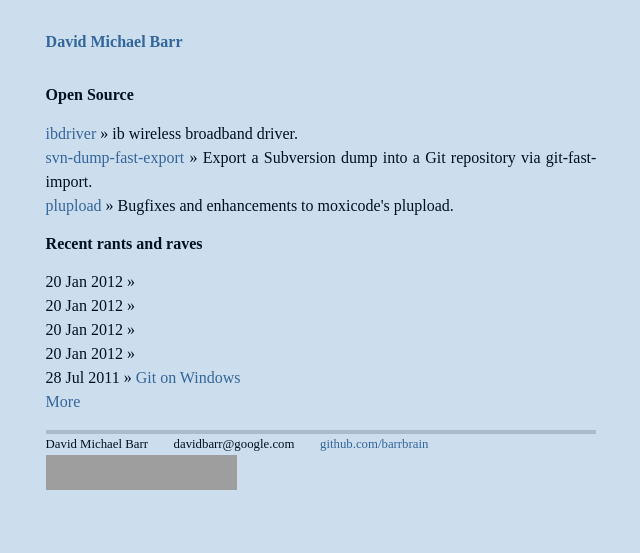
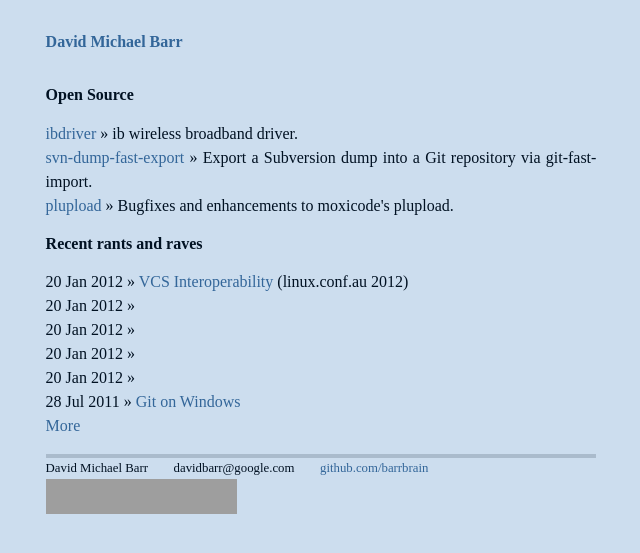
Before and after one commit to barrbrain/barrbrain.github.com, a Jekyll site: the page built from index.html, in a window 1280 px wide, cut to the strip 0-553 px from the top of the page. Shown: the whole strip, without its empty margins (319-959 px from the left). Built offline with Jekyll 4.4.1, drawn with Linux system fonts in a browser that asks for light colours; comment, search, counter and statistics services are not loaded; grey boxes are pictures that could not be loaded.

Commit message:
Link to LCA 2012 talk.
Signed-off-by: David Barr <davidbarr@google.com>

```diff
--- a/index.html
+++ b/index.html
@@ -14,6 +14,7 @@
 
   <h1>Recent rants and raves</h1>
   <ul class="posts">
+    <li><span>20 Jan 2012</span> <a href="vcs-interoperability.html">VCS Interoperability</a> (linux.conf.au 2012) <g:plusone size="small" href="http://github.com/barrbrain/vcs-interoperability.html" /></li>
     {% for post in site.posts limit:5 %}
       <li><span>{{ post.date | date_to_string }}</span> <a href="{{ post.url }}">{{ post.title }}</a> <g:plusone size="small" href="http://barrbrain.github.com{{ post.url }}" /></li>
     {% endfor %}
```
